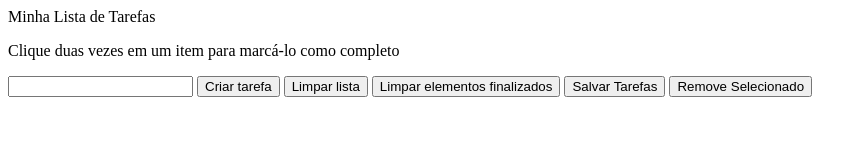
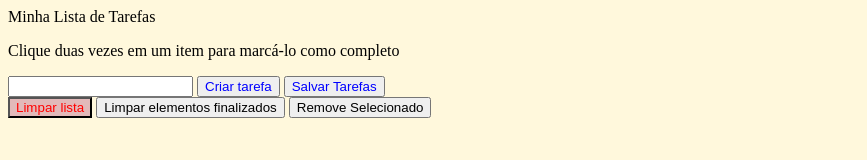
Before and after one commit to tryber/sd-04-block5-project-todo-list, a plain HTML site: page index.html in a window 1280 px wide. Shown: the whole page, without its empty margins (0-867 px from the left). Drawn offline with Linux system fonts and the light colour scheme.

Commit message:
Add style

```diff
--- a/index.html
+++ b/index.html
@@ -11,18 +11,30 @@
     <p id="funcionamento">
       Clique duas vezes em um item para marcá-lo como completo
     </p>
+
     <input type="text" id="texto-tarefa" />
-    <button class="cursor" id="criar-tarefa" >
+    <button class="cursor" id="criar-tarefa">
       Criar tarefa
     </button>
+
+    <button class="cursor" id="salvar-tarefas">
+      Salvar Tarefas
+    </button>
+    <br />
+
     <button class="cursor" id="apaga-tudo">
       Limpar lista
     </button>
+
     <button class="cursor" id="remover-finalizados">
       Limpar elementos finalizados
     </button>
-    <button class="cursor" id="salvar-tarefas">Salvar Tarefas</button>
-    <button class="cursor" id="remove-selecionado">Remove Selecionado</button>
+
+    <button class="cursor" id="remove-selecionado">
+      Remove Selecionado
+    </button>
+    <br />
+
     <ol id="lista-tarefas"></ol>
 
     <script src="script.js"></script>
--- a/style.css
+++ b/style.css
@@ -0,0 +1,28 @@
+body{
+  background-color: cornsilk;
+}
+
+.cursor {
+  cursor: pointer;
+}
+
+.completed {
+  text-decoration: line-through;
+}
+
+.gray {
+  background-color: gray;
+}
+
+#apaga-tudo {
+  color: red;
+  background-color:rgb(226 , 185 , 185);
+}
+
+#criar-tarefa {
+  color: blue;
+}
+
+#salvar-tarefas {
+  color: blue;
+}
```
